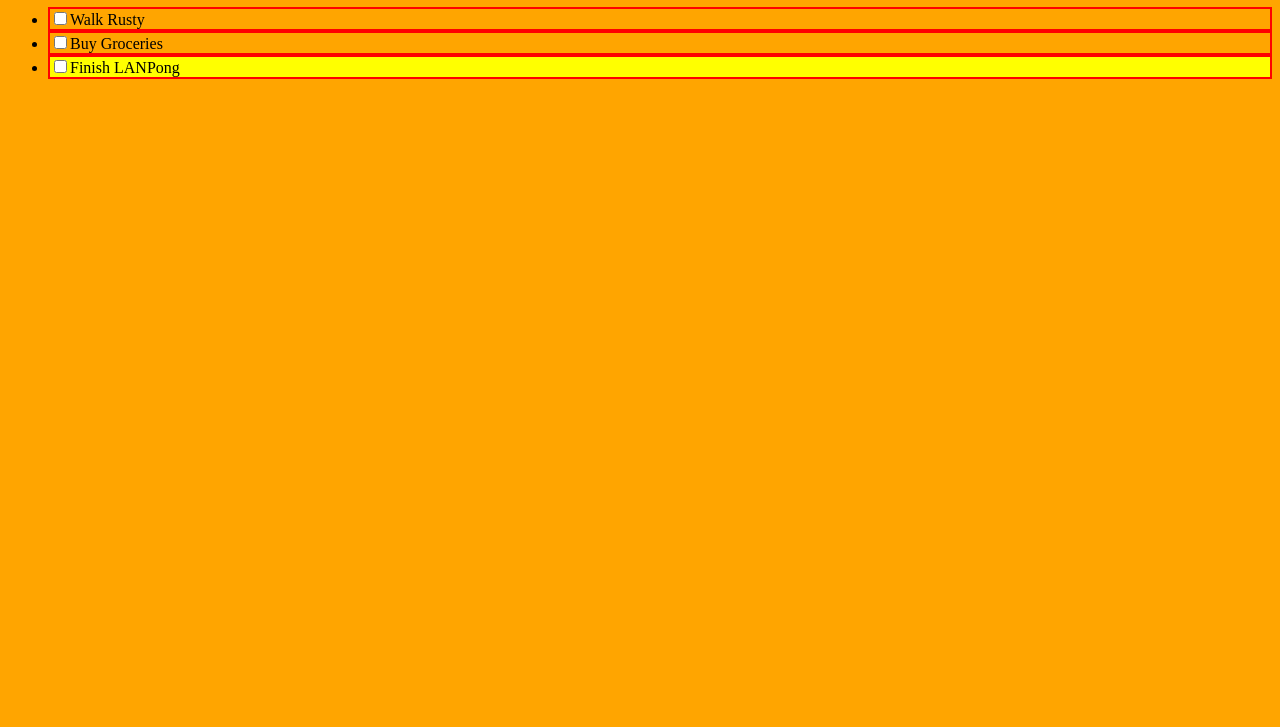
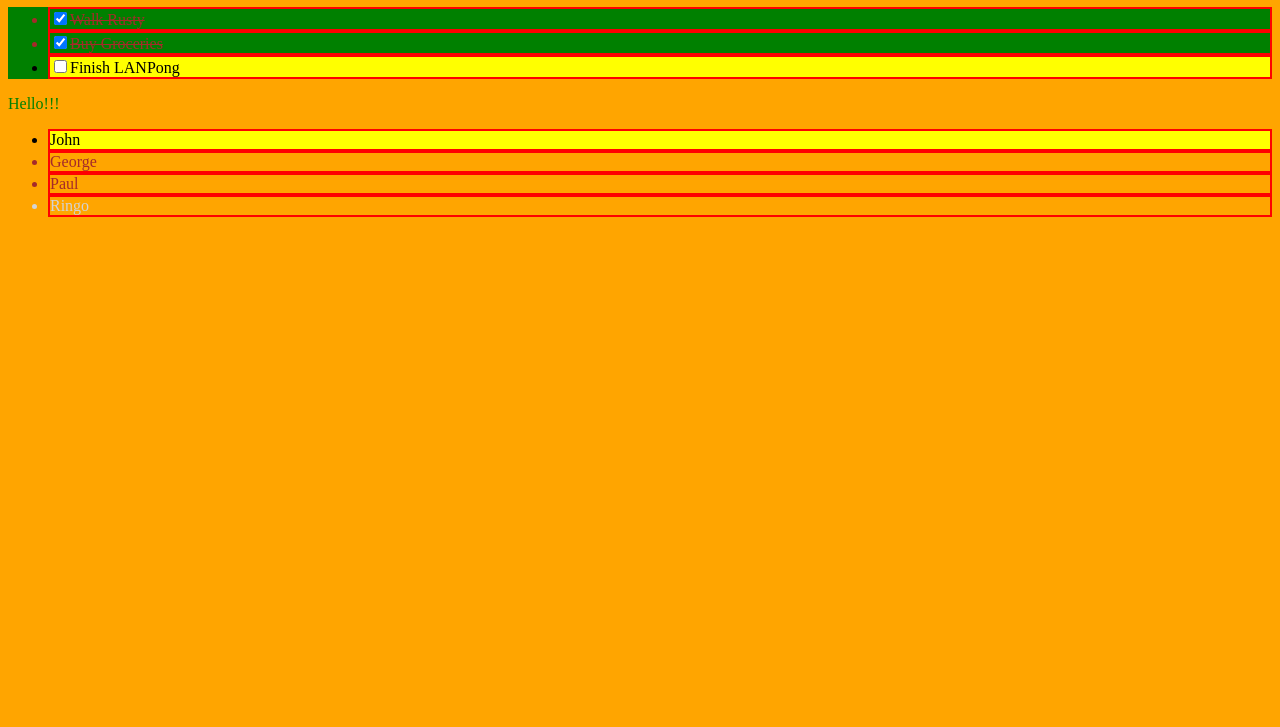
Before and after one commit to denismhz/MyCompleteWebDeveloperCourse, a plain HTML site: page The Web Developer Bootcamp/CSS Sections/ToDoList.html in a window 1280 px wide. Shown: the part 73-800 px from the top of the page. Drawn offline with Linux system fonts and the light colour scheme.

Commit message:
Introduction to CSS

```diff
--- a/The Web Developer Bootcamp/CSS Sections/ToDoList.html
+++ b/The Web Developer Bootcamp/CSS Sections/ToDoList.html
@@ -7,9 +7,18 @@
 <body>
 	<h1>Todo List</h1>
 	<ul>
-		<li><input type="checkbox" name="">Walk Rusty</li>
-		<li><input type="checkbox" name="">Buy Groceries</li>
+		<li class="completed"><input type="checkbox" name="" checked="">Walk Rusty</li>
+		<li class="completed"><input type="checkbox" name="" checked="">Buy Groceries</li>
 		<li id="special"><input type="checkbox" name="">Finish LANPong</li>
+	</ul>
+
+	<p>Hello!!!</p>
+
+	<ul>
+		<li id="special" class="highlight">John</li>
+		<li>George</li>
+		<li>Paul</li>
+		<li class="highlight">Ringo</li>
 	</ul>
 </body>
 </html>
--- /dev/null
+++ b/The Web Developer Bootcamp/CSS Sections/selectors.css
@@ -0,0 +1,116 @@
+/* Style the HTML elements according to the following instructions.
+DO NOT ALTER THE EXISTING HTML TO DO THIS.  WRITE ONLY CSS!
+
+/* Give the <body> element a background of #bdc3c7*/
+body{
+	background-color: #bdc3c7;
+}
+
+/* Make the <h1> element #9b59b6*/
+
+h1{
+	color: #9b59b6;
+}
+
+/* Make all <h2> elements orange */
+
+h2{
+	color: orange;
+}
+
+
+/* Make all <li> elements blue(pick your own hexadecimal blue)*/
+
+li {
+	color: #0000FF;
+}
+
+
+/*Change the background on every paragraph to be yellow*/
+
+p{
+	background: yellow;
+}
+
+/*Make all inputs have a 3px red border*/
+
+input {
+	border: 3px solid red;
+}
+
+/* Give everything with the class 'hello' a white background*/
+
+.hello {
+	background-color: white;
+}
+
+/* Give the element with id 'special' a 2px solid blue border(pick your own rgb blue)*/
+
+#special {
+	border: 2px solid rgb(0,0,255);
+}
+
+/*Make all the <p>'s that are nested inside of divs 25px font(font-size: 25px)*/
+
+div  p {
+	font-size: 25px;
+}
+
+/*Make only inputs with type 'text' have a gray background*/
+
+input[type="text"]{
+	background: grey;
+}
+
+/* Give both <p>'s inside the 3rd <div> a pink background*/
+
+div:nth-of-type(3) p {
+	background: pink;
+}
+
+/* Give the 2nd <p> inside the 3rd <div> a 5px white border*/
+
+div:nth-of-type(3) p:nth-of-type(2) {
+	border: 5px solid white;
+}
+
+/* Make the <em> in the 3rd <div> element white and 20px font(font-size:20px)*/
+
+div:nth-of-type(3) em {
+	color: white;
+	font-size: 20px;
+}
+
+/*BONUS CHALLENGES*/
+/*You may need to research some other selectors and properties*/
+
+/*Make all "checked" checkboxes have a left margin of 50px(margin-left: 50px)*/
+
+input[type="checkbox"]:checked{
+	margin-left: 50px;
+}
+
+/* Make the <label> elements all UPPERCASE without changing the HTML(definitely look this one up*/
+
+label {
+	text-transform: uppercase;
+}
+
+/*Make the first letter of the element with id 'special' green and 100px font size(font-size: 100)*/
+
+#special:first-letter {
+	font-size: 100px;
+	color: green;
+}
+
+/*Make the <h1> element's color change to blue when hovered over */
+
+h1:hover{
+	color: blue;
+}
+
+/*Make the <a> element's that have been visited gray */
+
+a:visited{
+	color: grey;
+}
--- a/The Web Developer Bootcamp/CSS Sections/todos.css
+++ b/The Web Developer Bootcamp/CSS Sections/todos.css
@@ -1,5 +1,6 @@
 body {
 	background: orange;
+	color: blue;
 }
 
 li {
@@ -9,3 +10,33 @@ li {
 #special{
 	background: yellow;
 }
+
+.completed {
+	text-decoration: line-through;
+}
+
+p {
+	color: green;
+}
+
+ul{
+	color: black;
+}
+
+li {
+	color: brown;
+}
+
+.highlight{
+	color: lightgray;
+}
+
+#special {
+	color: black;
+}
+
+h1 + ul {
+	background: green;
+}
+
+/*https://developer.mozilla.org/en-US/docs/Web/CSS/Specificity*/
```
Also changed, not shown: The Web Developer Bootcamp/CSS Sections/selectorsExercise.html (added, +63 -0 lines).
